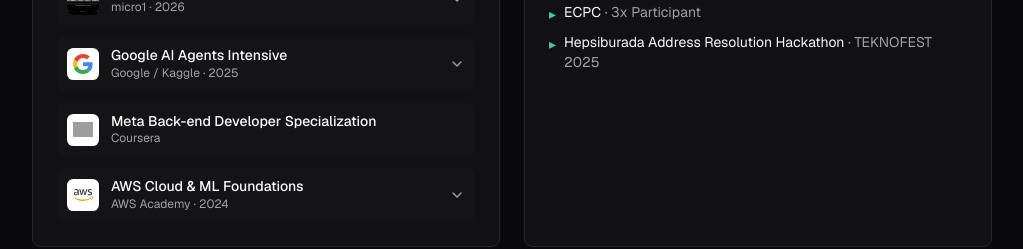
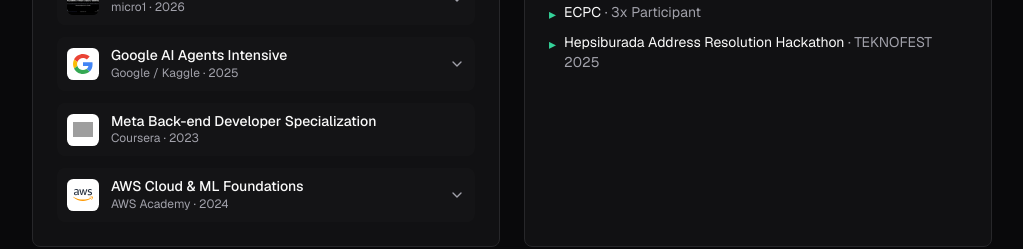
Before and after one commit to Ab-Romia/romia.dev, a Next.js app: page / in a window 1280 px wide. Shown: the part 8220-8469 px from the top of the page, without its empty margins (128-1151 px from the left). Built offline with nearby package versions, Linux system fonts and the light colour scheme; grey boxes are pictures that could not be loaded.

Commit message:
Date the Meta Back-end Developer Specialization to 2023

```diff
--- a/src/data/resume.ts
+++ b/src/data/resume.ts
@@ -496,7 +496,7 @@
       },
     ],
   },
-  { name: "Meta Back-end Developer Specialization", issuer: "Coursera", logo: "/logos/coursera.svg" },
+  { name: "Meta Back-end Developer Specialization", issuer: "Coursera", year: "2023", logo: "/logos/coursera.svg" },
   {
     name: "AWS Cloud & ML Foundations",
     issuer: "AWS Academy",
```
